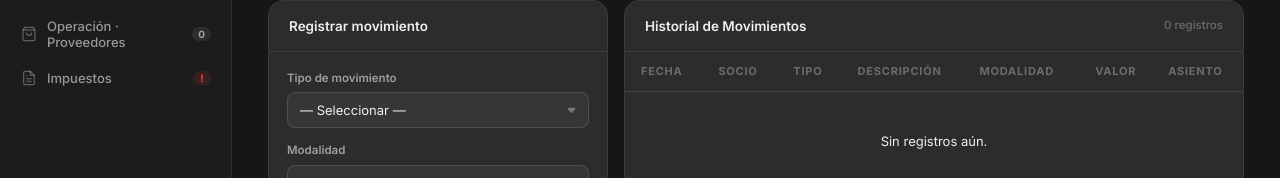
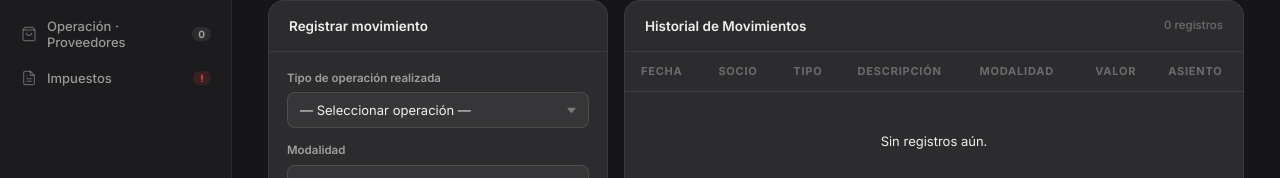
Before and after one commit to mariaiae/contabilidad_ATL, a website built with Vite: page index.html in a window 1280 px wide. Shown: the part 239-417 px from the top of the page. Built offline with nearby package versions, Linux system fonts and the light colour scheme.

Commit message:
refactor(socios): actualizar opciones y label de tipo de operacion

```diff
--- a/index.html
+++ b/index.html
@@ -159,14 +159,14 @@
           </div>
           <div class="card-body">
             <div class="field-group">
-              <label class="field-label">Tipo de movimiento</label>
+              <label class="field-label">Tipo de operación realizada</label>
               <select class="field-select" id="tipoSocio">
-                <option value="">— Seleccionar —</option>
-                <option value="aporte">Aporte de Capital</option>
-                <option value="gasto_socio">Gasto pagado por Socio (reembolso)</option>
-                <option value="inversion">Inversión del Socio</option>
-                <option value="retiro">Retiro / Distribución de Utilidades</option>
-                <option value="prestamo_socio">Préstamo del Socio a Empresa</option>
+                <option value="">— Seleccionar operación —</option>
+                <option value="capital">Aporte de capital (Patrimonio)</option>
+                <option value="prestamo_de_socio">El socio prestó dinero a la empresa (Pasivo)</option>
+                <option value="prestamo_a_socio">La empresa prestó dinero al socio (Cuenta por cobrar)</option>
+                <option value="gasto_pagado_socio">El socio pagó un gasto de la empresa (Cuenta por pagar)</option>
+                <option value="distribucion">Distribución de utilidades / Dividendos (Retiro)</option>
               </select>
               <!-- Microcopy dinámico Apple HIG -->
               <div class="field-hint hidden" id="hintTipoSocio" aria-live="polite"></div>
```
